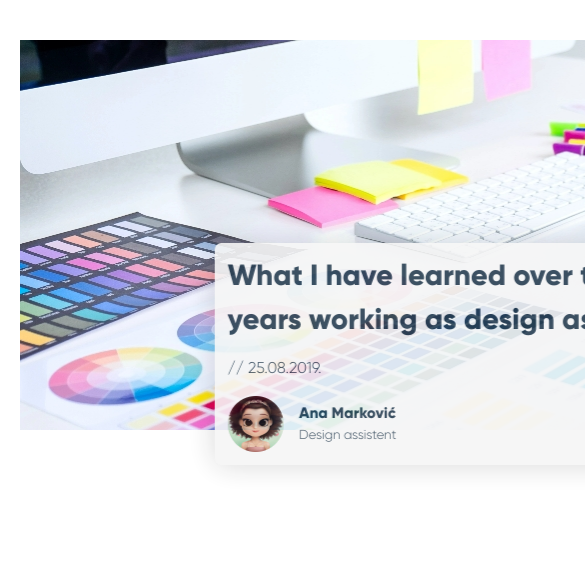
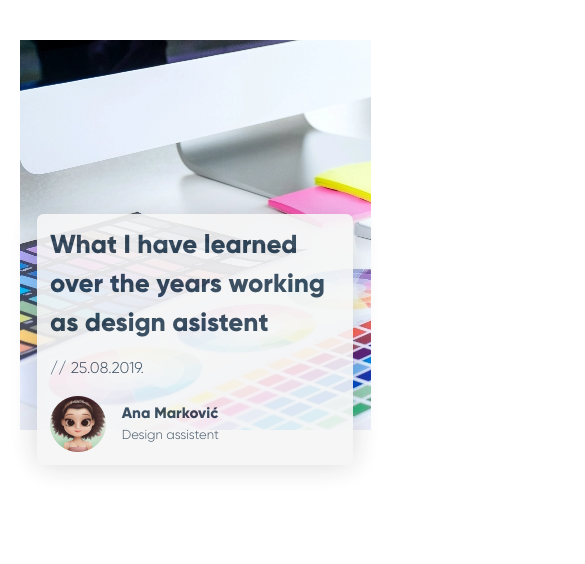
Before and after one commit to niilak/Academy-Basics, a plain HTML site: page blog.html in a window 390 px wide. Shown: the part 267-831 px from the top of the page, 585 px wide, since content can reach past the window. Drawn offline with Linux system fonts and the light colour scheme.

Commit message:
responsive blog.css

```diff
--- a/css/blog.css
+++ b/css/blog.css
@@ -104,3 +104,18 @@
 
 @media only screen and (max-width: 1024px) {
 }
+@media only screen and (max-width: 1200px) {
+  .blog__post {
+    width: 100%;
+  }
+}
+
+@media only screen and (max-width: 586px) {
+  .post__info {
+    width: 90%;
+  }
+
+  .post__header {
+    font-size: 2rem;
+  }
+}
```
